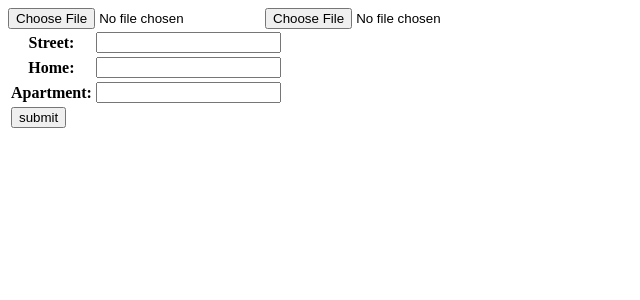
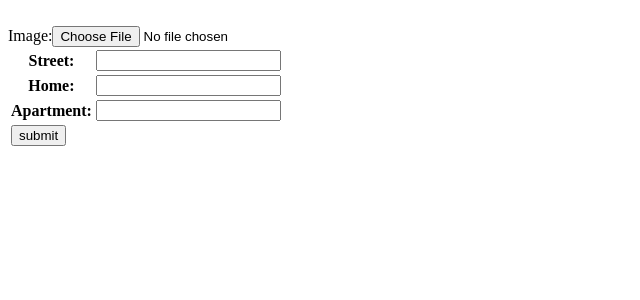
Before and after one commit to aybjax/django-apartment, a Django app: page /seller/register-apartment/ in a window 1280 px wide. Shown: the top 300 px of the page, without its empty margins (0-640 px from the left). Run offline with Django 3.2, Linux system fonts and the light colour scheme.

Commit message:
image can be uploaded

```diff
--- a/seller_profile/forms.py
+++ b/seller_profile/forms.py
@@ -1,5 +1,5 @@
 from django import forms
-from .models import Apartment
+from .models import Apartment, ApartmentImage
 
 
 class RegisterApartment(forms.ModelForm):
@@ -8,4 +8,7 @@ class RegisterApartment(forms.ModelForm):
         exclude = ['owner']
 
 
-# class ApartmentImageForm(forms.Form):
+class ApartmentImageForm(forms.ModelForm):
+    class Meta:
+        model = ApartmentImage
+        fields = ['image']
--- a/seller_profile/models.py
+++ b/seller_profile/models.py
@@ -36,7 +36,16 @@ class Apartment(models.Model):
 class ApartmentImage(models.Model):
     apartment = models.ForeignKey(Apartment, on_delete=models.CASCADE,
                                   related_name="images")
-    image = models.ImageField(upload_to='apartment_images/')
+    image = models.ImageField(blank=True, null=True)
+
+    def __str__(self):
+        try:
+            image = self.image.url
+        except:
+            image = "no"
+        return f'image: id = %d, of apartment: %s ||||| url: %s' % (
+                self.pk, self.apartment, image
+        )
 
     def getSellerPathForImage(self):
         self.apartment.getSellerPathForImage()
--- a/seller_profile/templates/seller/register.html
+++ b/seller_profile/templates/seller/register.html
@@ -9,10 +9,15 @@
 <form method="post" enctype="multipart/form-data">
     {% csrf_token %}
 
-        <input type="hidden" name="numPhoto" value="{{request.session.numPhoto}}">
-        <input type="file" name="photo1">
-        <input type="file" name="photo2">
+        {# <input type="hidden" name="numPhoto" value="{{request.session.numPhoto}}"> #}
+        {# <input type="file" name="photo1"> #}
+        {# <input type="file" name="photo2"> #}
     <br/>
+
+
+    {% if image %}
+        {{image}}
+    {% endif %}
 
     <table>
         {{form.as_table}}
--- a/seller_profile/views.py
+++ b/seller_profile/views.py
@@ -3,10 +3,9 @@ from django.db import IntegrityError
 from django.http import Http404, HttpRequest, HttpResponse
 from django.shortcuts import redirect, render, reverse
 from django.contrib import messages
-from seller_profile.forms import RegisterApartment
+from seller_profile.forms import ApartmentImageForm, RegisterApartment
 from seller_profile.functions.getSeller import getSeller
-from seller_profile.models import Seller
-from django.core.files.temp import gettempdir
+from seller_profile.models import ApartmentImage
 
 
 def test(request: HttpRequest, *args, **kwargs) -> HttpResponse:
@@ -18,30 +17,12 @@ def registerApartment(request: HttpRequest, *args, **kwargs) -> HttpResponse:
     context = dict()
     if request.method == 'POST':
         form = RegisterApartment(request.POST)
-        # if request.POST.get('add-another-apartment') == 'add':
-        #     print(request.session.keys())
-        #     if "numPhoto" in request.session.keys():
-        #         request.session['numPhoto'] += 1
-        #     else:
-        #         request.session['numPhoto'] = 1
-        #     # print(request.session['numPhoto'])
-        #     # print(
-        #     #         dir(request.FILES.get("photo"))
-        #     # )
-        #     # print(request.FILES.get("photo").size)
-        #     # # request.session['files'] = request.FILES
-        #     # filenames = [filename for filename in request.FILES['photo']]
-        #     # # request.session['files'] = filenames
-        #     # print(filenames)
-        #     tmp_dir = gettempdir()
-        #     import os; os.listdir(tmp_dir)
-        #     print(os.listdir('/tmp'))
-        #     print("*"*50)
-        for photo in request.FILES:
-            ...
+        image = ApartmentImageForm(request.POST, request.FILES)  # passing only FILES does not work
+
         if form.is_valid():
             apartment = form.save(commit=False)
             apartment.owner, justRegistered = getSeller(request)
+
             if justRegistered:
                 messages.success(
                         request,
@@ -52,8 +33,25 @@ def registerApartment(request: HttpRequest, *args, **kwargs) -> HttpResponse:
             apartment.save()
             messages.success(request,
                              f"apartment @ {apartment} saved")
+
+            if image.is_valid():
+                img = image.save(commit=False)
+                img.apartment = apartment
+                img.save()
+                messages.success(request,
+                                 f"image saved {img}")
+            else:
+                messages.error(request, "image could not be saved")
+            # for image in request.FILES:
+            #     imageModel = ApartmentImage.objects.create(
+            #             apartment=apartment, image=image
+            #     )
+            #     imageModel.save()
+
             # return redirect(reverse('seller:test'))
     else:
         form = RegisterApartment()
+        image = ApartmentImageForm()
     context['form'] = form
+    context['image'] = image
     return render(request, 'seller/register.html', context)
--- a/templates/base.html
+++ b/templates/base.html
@@ -14,8 +14,10 @@
         {% for message in messages %}
             {% if message.tags == "success" %}
                 {{message}} <br/>
+            {% elif message.tags == "error" %}
+                error: -> {{message}} <br/>
             {% else %}
-                message is not success: {{message.tags}}
+                message is not success/error: {{message.tags}}
             {% endif %}
         {% endfor %}
     {% endif %}
--- a/user_extended/constants.py
+++ b/user_extended/constants.py
@@ -6,4 +6,4 @@ PROFILE_CITY = [
     ('mx', 'mvxosranskh'),
 ]
 
-PROFILE_CITY_DEFAULT_VALUE = PROFILE_CITY[0][0]
+PROFILE_CITY_DEFAULT_VALUE = 'qr'
--- a/user_extended/models.py
+++ b/user_extended/models.py
@@ -6,7 +6,8 @@ from . import constants
 class Extension(models.Model):
     user = models.OneToOneField(User, on_delete=models.CASCADE, verbose_name='Associated user',
                                 null=True, blank=False, related_name='extension')
-    city = models.CharField(max_length=2, choices=constants.PROFILE_CITY,
+    city = models.CharField(max_length=2,
+                            choices=constants.PROFILE_CITY,
                             default=constants.PROFILE_CITY_DEFAULT_VALUE)
     image = models.ImageField(upload_to='profile_image', default='default_image/default.jpeg')
 
--- a/user_extended/templates/user/register.html
+++ b/user_extended/templates/user/register.html
@@ -8,7 +8,7 @@
 {% block body %}
 
 
-<form method="post">
+<form method="post" enctype="multipart/form-data">
     {% csrf_token %}
     <table>
         {{form.as_table}}
```
Also changed, not shown: user_extended/forms.py (+25 -1 lines), user_extended/views.py (+17 -3 lines), media/profile_image/2x2_Aibat_Zhakeyev.jpg.jpg (deleted), seller_profile/migrations/0004_auto_20201213_1656.py (added), seller_profile/migrations/0005_auto_20201213_1657.py (added), user_extended/migrations/0004_auto_20201213_1656.py (added), user_extended/migrations/0005_auto_20201213_1746.py (added), user_extended/migrations/0006_auto_20201213_1747.py (added), user_extended/migrations/0007_auto_20201213_1751.py (added), user_extended/migrations/0008_auto_20201213_1752.py (added).
